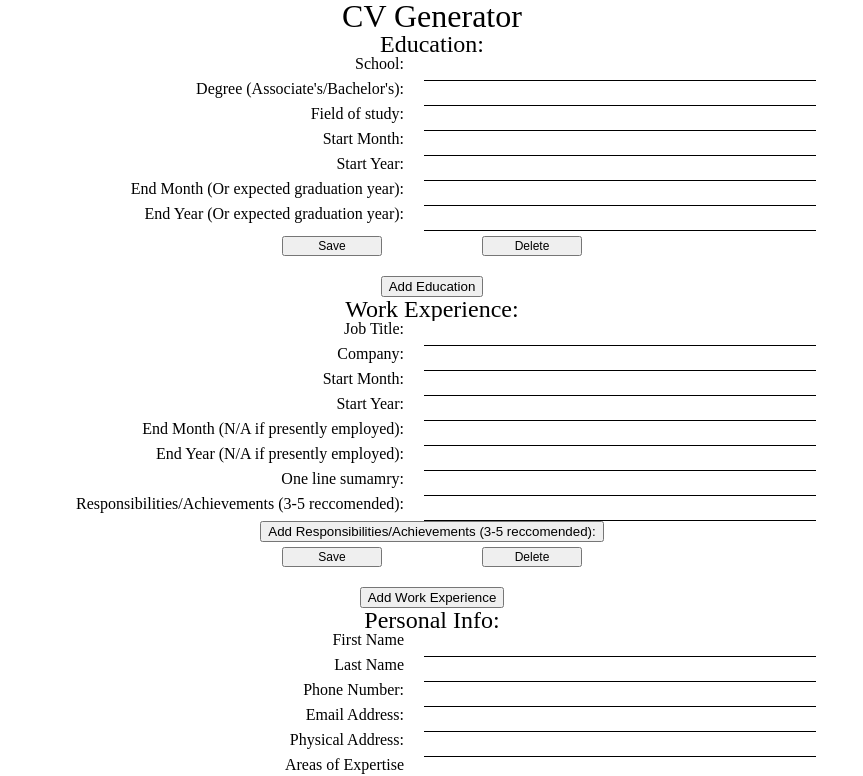
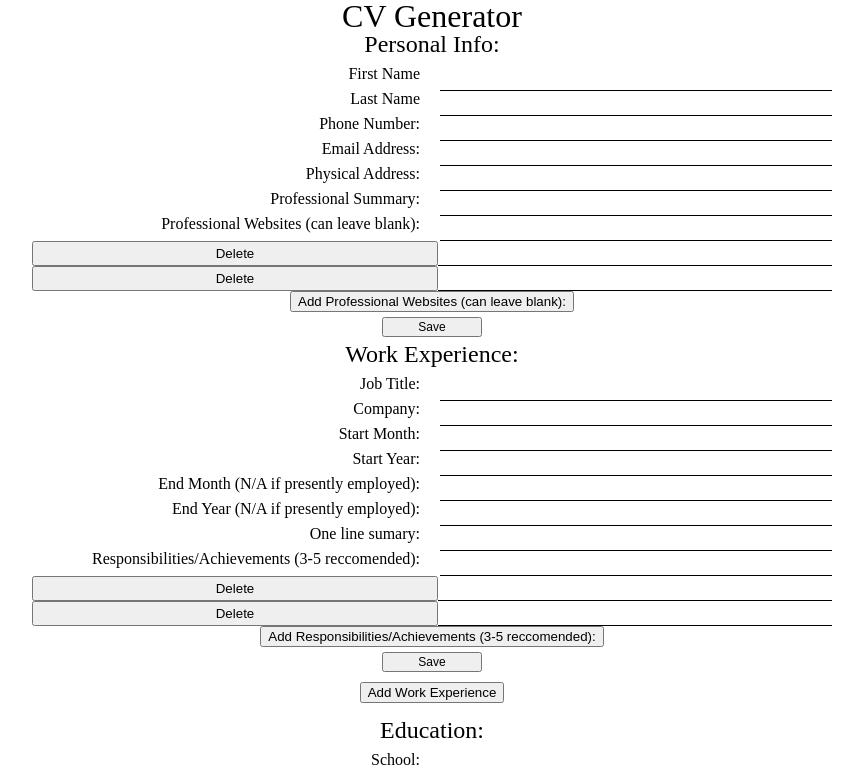
Before and after one commit to Vorelli/cv-project, a React app: page / in a window 1280 px wide. Shown: the top 776 px of the page, without its empty margins (208-1071 px from the left). Built offline with nearby package versions, Linux system fonts and the light colour scheme.

Commit message:
Good spot before adding the generate/print CV functionality

```diff
--- a/src/components/App.js
+++ b/src/components/App.js
@@ -1,7 +1,4 @@
 import React, { Component } from 'react';
-import PersonalInfo from './PersonalInfo';
-import Education from './Education';
-import Experience from './Experience';
 import educationFields from '../data/educationFields';
 import experienceFields from '../data/experienceFields';
 import personalInfoFields from '../data/personalInfoFields';
@@ -43,70 +40,60 @@ export default class App extends Component {
   createEmptyFieldInfo(fields) {
     let values = {};
     for (let i = 0; i < fields.length; i++) {
-      console.log(fields[i]);
-      console.log(fields[i].multipleInputs);
-      values[fields[i].class] = fields[i].multipleInputs ? [''] : '';
-      console.log(values[fields[i].class]);
+      // initialize multiple inputs with 3 rather than 1 as it's
+      // easier to delete rather than create and i feel like 3 is
+      // a good middleground.
+      values[fields[i].class] = fields[i].multipleInputs ? ['', '', ''] : '';
     }
     return values;
   }
 
-  addEducation() {
+  handleChange(fieldName, indexOfField, event, valueProperties) {
+    const { multipleInputs, index, className } = valueProperties;
+    const value = event.target.value;
+    event.preventDefault();
+
     this.setState((state) => {
-      state.values.education.push(this.createEmptyFieldInfo(educationFields));
+      if (multipleInputs) {
+        state.values[fieldName][indexOfField][className][index] = value;
+      } else {
+        state.values[fieldName][indexOfField][className] = value;
+      }
       return state;
     });
   }
 
-  addExperience() {
+  addField(fieldsName) {
     this.setState((state) => {
-      state.values.experience.push(this.createEmptyFieldInfo(experienceFields));
+      const { fields } = this.state.fields[fieldsName];
+      const emptyFieldInfo = this.createEmptyFieldInfo(fields);
+      state.values[fieldsName].push(emptyFieldInfo);
       return state;
     });
   }
 
-  handleChange(field, indexOfField, event, valueProperties) {
-    console.log(this.state.values[field][indexOfField]);
+  deleteField(fieldName, fieldIndex) {
     this.setState((state) => {
-      if (valueProperties.multipleInputs) {
-        state.values[field][indexOfField][valueProperties.className][
-          valueProperties.index
-        ] = event.target.value;
-      } else {
-        state.values[field][indexOfField][valueProperties.className] =
-          event.target.value;
-      }
-      console.log(state.values, event.target.value);
+      state.values[fieldName].splice(fieldIndex, 1);
       return state;
     });
   }
 
-  save(name, data) {
-    this.setState(
-      (state) => {
-        state[name] = data;
-        console.log(data);
-        return state;
-      },
-      () => console.log(this.state[name])
-    );
+  addEntry(fieldName, fieldIndex, entryName) {
+    this.setState((state) => {
+      state.values[fieldName][fieldIndex][entryName].push('');
+      return state;
+    });
   }
 
-  deleteSingular(a, b, c) {
-    console.log(a, b, c);
-  }
-
-  addEntry(a, b, c) {
-    console.log(a, b, c);
-  }
-
-  addField(a, b, c, d) {
-    console.log(a, b, c, d);
+  deleteEntry(fieldName, fieldIndex, entryName, entryIndex) {
+    this.setState((state) => {
+      state.values[fieldName][fieldIndex][entryName].splice(entryIndex, 1);
+      return state;
+    });
   }
 
   render() {
-    console.log(this.state);
-
     return (
       <div className='app'>
         <h1>CV Generator</h1>
@@ -114,9 +101,10 @@ export default class App extends Component {
           fieldsInfo={this.state.values}
           fields={this.state.fields}
           handleInput={this.handleChange.bind(this)}
-          deleteSingular={this.deleteSingular.bind(this)}
+          deleteSingular={this.deleteField.bind(this)}
           addEntry={this.addEntry.bind(this)}
           addField={this.addField.bind(this)}
+          deleteEntry={this.deleteEntry.bind(this)}
         />
       </div>
     );
--- a/src/components/Education.js
+++ /dev/null
@@ -1,101 +0,0 @@
-import React, { Component } from 'react';
-import Fields from './Fields';
-
-export default class Education extends Component {
-  constructor(props) {
-    super(props);
-
-    this.state = {
-      fields: [
-        { class: 'school', label: 'School:' },
-        { class: 'degree', label: "Degree (Associate's/Bachelor's):" },
-        { class: 'fieldOfStudy', label: 'Field of study:' },
-        { class: 'startMonth', label: 'Start Month:' },
-        { class: 'startYear', label: 'Start Year:' },
-        {
-          class: 'endMonth',
-          label: 'End Month (Or expected graduation year):',
-        },
-        {
-          class: 'endYear',
-          label: 'End Year (Or expected graduation year):',
-        },
-      ],
-    };
-
-    this.addEducation();
-  }
-
-  deleteSingular(index) {
-    const temp = this.props.fieldInfo
-      .slice(0, index)
-      .concat(this.props.fieldInfo.slice(index + 1));
-    this.props.saveEdit(temp);
-  }
-
-  saveSingular(index, tempValues) {
-    const temp = this.props.fieldInfo;
-    temp[index] = tempValues;
-    this.props.saveEdit(temp);
-  }
-
-  addEducation() {
-    const emptyEducation = {
-      school: '',
-      degree: '',
-      fieldOfStudy: '',
-      startMonth: '',
-      startYear: '',
-      endMonth: '',
-      endYear: '',
-    };
-
-    this.props.saveEdit(this.props.fieldInfo.concat(emptyEducation));
-  }
-
-  addExperience() {
-    const emptyExperience = {
-      jobTitle: '',
-      company: '',
-      startMonth: '',
-      startYear: '',
-      endMonth: '',
-      endYear: '',
-      oneLineSummary: '',
-      responsibilities: [''],
-    };
-    console.log(emptyExperience);
-    let newObj = this.props.fieldInfo.concat(emptyExperience);
-    console.log(newObj);
-    this.props.saveEdit(newObj);
-  }
-
-  render() {
-    const educationFields = this.props.fieldInfo.map((field, index) => {
-      return (
-        <Fields
-          fields={this.state.fields}
-          saveEdit={this.saveSingular.bind(this, index)}
-          fieldInfo={field}
-          key={index + field}
-          array={true}
-          deleteSingular={this.deleteSingular.bind(this, index)}
-        />
-      );
-    });
-
-    return (
-      <div className='education'>
-        <div className='header'>
-          <h2>Education History</h2>
-        </div>
-        {educationFields}
-        <div className='addButton'>
-          <button type='button' onClick={this.addEducation.bind(this)}>
-            Add Education
-          </button>
-        </div>
-      </div>
-    );
-  }
-}
--- a/src/components/Experience.js
+++ /dev/null
@@ -1,96 +0,0 @@
-import React, { Component } from 'react';
-import Fields from './Fields';
-
-export default class Experience extends Component {
-  constructor(props) {
-    super(props);
-
-    this.state = {
-      fields: [
-        { class: 'jobTitle', label: 'Job Title:' },
-        { class: 'company', label: 'Company:' },
-        { class: 'startMonth', label: 'Start Month:' },
-        { class: 'startYear', label: 'Start Year:' },
-        { class: 'endMonth', label: 'End Month (N/A if presently employed):' },
-        { class: 'endYear', label: 'End Year (N/A if presently employed):' },
-        { class: 'oneLineSummary', label: 'One line sumamry:' },
-        {
-          class: 'responsibilities',
-          label: 'Responsibilities (3-5 reccomended):',
-          multipleInputs: true,
-        },
-      ],
-    };
-
-    this.addExperience();
-  }
-
-  deleteSingular(index) {
-    const temp = this.props.fieldInfo
-      .slice(0, index)
-      .concat(this.props.fieldInfo.slice(index + 1));
-    this.props.saveEdit(temp);
-  }
-
-  saveSingular(index, tempValues) {
-    console.log('the index is: ' + index);
-    const currentValuesUpdated = this.props.fieldInfo;
-    currentValuesUpdated[index] = tempValues;
-    console.log(index, tempValues);
-    this.props.saveEdit(currentValuesUpdated);
-  }
-
-  addExperience() {
-    const emptyExperience = {
-      jobTitle: '',
-      company: '',
-      startMonth: '',
-      startYear: '',
-      endMonth: '',
-      endYear: '',
-      oneLineSummary: '',
-      responsibilities: [''],
-    };
-    console.log(emptyExperience);
-    let newObj = this.props.fieldInfo.concat(emptyExperience);
-    console.log(newObj);
-    this.props.saveEdit(newObj);
-  }
-
-  addEntry(index, name) {
-    const temp = this.props.fieldInfo;
-    temp[index][name].push('');
-    this.props.saveEdit(temp);
-  }
-
-  render() {
-    const fieldsList = this.props.fieldInfo.map((field, index) => {
-      console.log(index);
-      return (
-        <Fields
-          fields={this.state.fields}
-          saveEdit={this.saveSingular.bind(this, index)}
-          fieldInfo={field}
-          key={index + field}
-          index={index}
-          array={true}
-          deleteSingular={this.deleteSingular.bind(this, index)}
-          addEntry={this.addEntry.bind(this, index)}
-          parent='workExperience'
-        />
-      );
-    });
-
-    return (
-      <div className='workExperience'>
-        <div className='header'>
-          <h2>Work Experience</h2>
-        </div>
-        {fieldsList}
-        <button type='button' onClick={this.addExperience.bind(this)}>
-          Add Work Experience
-        </button>
-      </div>
-    );
-  }
-}
--- a/src/components/Fields.js
+++ b/src/components/Fields.js
@@ -4,22 +4,11 @@ export default class Fields extends Component {
   constructor(props) {
     super(props);
 
-    this.state = { editing: true };
-  }
-
-  handleChange(event, index, multipleInputs) {
-    /*
-    this.setState((state, _) => {
-      let tempValues = state.tempValues;
-      if (multipleInputs) {
-        const arr = tempValues[event.target.className];
-        arr[index] = event.target.value;
-        tempValues[event.target.className] = arr;
-      } else tempValues[event.target.className] = event.target.value;
-      console.log(tempValues);
-      state.tempValues = tempValues;
-      return { state };
-    }); */
+    this.state = {
+      editing: true,
+      fields: props.fieldsTotal.fields,
+      multipleFields: props.fieldsTotal.multipleFields,
+    };
   }
 
   saveEdit() {
@@ -64,59 +53,52 @@ export default class Fields extends Component {
   }
 
   render() {
-    console.log(this.props.fields, this.props.fieldInfo);
     let displayedFields = [];
-    for (let i = 0; i < this.props.fields.length; i++) {
-      const key = this.props.fields[i].class;
+    for (let i = 0; i < this.state.fields.length; i++) {
+      const key = this.state.fields[i].class;
 
-      const numInputDisplays =
-        1 ||
-        (this.props.fields[i].multipleInputs &&
-          this.props.fieldInfo[key].length);
+      let numInputDisplays = 1;
+      if (this.state.fields[i].multipleInputs)
+        numInputDisplays = this.props.fieldInfo[key].length;
       const fields = [];
 
       for (let j = 0; j < numInputDisplays; j++) {
-        const label = <label>{j == 0 ? this.props.fields[i].label : ''}</label>;
+        const label = <label>{j == 0 ? this.state.fields[i].label : ''}</label>;
         let inputOrDisplay;
         if (this.state.editing) {
-          inputOrDisplay = this.makeInput(this.props.fields[i], j);
+          inputOrDisplay = this.makeInput(this.state.fields[i], j);
         } else {
-          inputOrDisplay = this.makeDisplay(this.props.fields[i], j);
+          inputOrDisplay = this.makeDisplay(this.state.fields[i], j);
         }
 
-        const singularField = (
-          <div
-            className='field'
-            key={
-              this.props.fieldInfo[key].class +
-              ':' +
-              this.props.fields[i].label +
-              i
-            }
-          >
-            {label}
+        fields.push(
+          <div className='field' key={key + j}>
+            {j > 0 ? (
+              <button
+                type='button'
+                className='deleteEntry'
+                onClick={this.props.deleteEntry.bind(this, key, j)}
+              >
+                Delete
+              </button>
+            ) : (
+              label
+            )}
             {inputOrDisplay}
           </div>
         );
-
-        fields.push(singularField);
       }
 
-      if (this.props.fields[i].multipleInputs) {
+      if (this.state.fields[i].multipleInputs) {
         fields.push(
           <button
             type='button'
             onClick={
-              this.props.addEntry
-                ? this.props.addEntry.bind(
-                    this,
-                    this.props.fieldInfo[key].class
-                  )
-                : null
+              this.props.addEntry ? this.props.addEntry.bind(this, key) : null
             }
             key='addButton'
           >
-            {'Add ' + this.props.fields[i].label}
+            {'Add ' + this.state.fields[i].label}
           </button>
         );
       }
@@ -124,65 +106,7 @@ export default class Fields extends Component {
       displayedFields.push(fields);
     }
 
-    /* const fieldKeys = Object.keys(this.props.fieldInfo);
-    const displayedFields = fieldKeys.map((key) => {
-      const numInputDisplays =
-        1 || this.props.fieldInfo[this.props.fields[key].class].length;
-      const fields = [];
-      for (let i = 0; i < numInputDisplays; i++) {
-        const label = (
-          <label htmlFor={this.props.fields[key].class}>
-            {i == 0 ? fieldInfo[key].label : ''}
-          </label>
-        );
-        let inputOrDisplay;
-        if (this.state.editing)
-          inputOrDisplay = this.makeInput({
-            className: fieldInfo[key].class,
-            type: fieldInfo[key].type,
-            index: i,
-            multipleInputs: fieldInfo[key].multipleInputs,
-          });
-        else
-          inputOrDisplay = this.makeDisplay({
-            className: fieldInfo[key].class,
-            index: i,
-            multipleInputs: fieldInfo[key].multipleInputs,
-          });
-
-        const singularField = (
-          <div
-            className='field'
-            key={fieldInfo[key].class + ':' + fieldInfo[key].label + i}
-          >
-            {label}
-            {inputOrDisplay}
-          </div>
-        );
-
-        fields.push(singularField);
-      }
-
-      if (fieldInfo[key].multipleInputs) {
-        fields.push(
-          <button
-            type='button'
-            onClick={
-              this.props.addEntry
-                ? this.props.addEntry.bind(this, fieldInfo[key].class)
-                : null
-            }
-            key='addButton'
-          >
-            {'Add ' + fieldInfo[key].label}
-          </button>
-        );
-      }
-
-      return fields;
-    }); */
-
-    const del = this.props.multipleFields ? (
+    const del = this.state.multipleFields ? (
       <button type='button' onClick={this.props.deleteSingular.bind(this)}>
         Delete
       </button>
--- a/src/components/FieldsDisplayer.js
+++ b/src/components/FieldsDisplayer.js
@@ -7,36 +7,38 @@ import Fields from './Fields';
 // while passing the handle input back up to app
 
 export default function FieldsDisplayer(props) {
-  const fieldInfosKeys = Object.keys(props.fieldsInfo);
-  console.log(props.fields);
+  const fieldInfosKeys = Object.keys(props.fieldsInfo).reverse();
   const fields = fieldInfosKeys.map((fieldInfoKey) => {
     const fields = props.fieldsInfo[fieldInfoKey].map((fieldInd, index) => {
       return (
         <Fields
+          key={fieldInfoKey + index}
           fieldInfo={fieldInd}
           handleInput={props.handleInput.bind(this, fieldInfoKey, index)}
+          fieldsTotal={props.fields[fieldInfoKey]}
           multipleFields={props.fields[fieldInfoKey].multipleValues}
-          deleteSingular={props.deleteSingular.bind(this)}
+          deleteSingular={props.deleteSingular.bind(this, fieldInfoKey, index)}
           fields={props.fields[fieldInfoKey].fields}
-          addEntry={props.addEntry.bind(this)}
+          addEntry={props.addEntry.bind(this, fieldInfoKey, index)}
+          deleteEntry={props.deleteEntry.bind(this, fieldInfoKey, index)}
         />
       );
     });
+    const addButtonLabel = `Add ${props.fields[fieldInfoKey].header.slice(
+      0,
+      props.fields[fieldInfoKey].header.length - 1
+    )}`;
+    const addButtonFunction = props.addField.bind(this, fieldInfoKey);
+
     return (
-      <div className={fieldInfoKey}>
+      <div className={fieldInfoKey} key={fieldInfoKey}>
         <div className='header'>
           <h2>{props.fields[fieldInfoKey].header}</h2>
         </div>
         {fields}
         {props.fields[fieldInfoKey].multipleValues && (
-          <button
-            type='button'
-            onClick={props.addField.bind(this, fieldInfoKey)}
-          >
-            {`Add ${props.fields[fieldInfoKey].header.slice(
-              0,
-              props.fields[fieldInfoKey].header.length - 1
-            )}`}
+          <button type='button' onClick={addButtonFunction}>
+            {addButtonLabel}
           </button>
         )}
       </div>
@@ -44,26 +46,3 @@ export default function FieldsDisplayer(props) {
   });
   return fields;
 }
-
-/*
-export default class FieldDisplayer extends Component {
-  constructor(props) {
-    super(props);
-  }
-
-  render() {
-    return (
-      <div className={this.props.className}>
-        <div className='header'>
-          <h2 key={'heading'}>{this.props.header}</h2>
-        </div>
-        <Fields
-          fieldInfo={this.props.fieldInfo}
-          fields={this.state.fields}
-          handleChange={this.props.handleChange.bind(this)}
-        />
-      </div>
-    );
-  }
-}
-*/
--- a/src/components/PersonalInfo.js
+++ /dev/null
@@ -1,41 +0,0 @@
-import React, { Component } from 'react';
-import Fields from './Fields';
-
-export default class PersonalInfo extends Component {
-  constructor(props) {
-    super(props);
-
-    console.log(this.props);
-
-    this.state = {
-      fields: [
-        { class: 'firstName', label: 'First Name' },
-        { class: 'lastName', label: 'Last Name' },
-        { class: 'phoneNumber', label: 'Phone Number:', type: 'tel' },
-        { class: 'email', label: 'Email Address:', type: 'email' },
-        { class: 'address', label: 'Physical Address:' },
-        {
-          class: 'areasOfExpertise',
-          label: 'Areas of Expertise',
-          multipleInputs: true,
-        },
-      ],
-    };
-  }
-
-  render() {
-    return (
-      <div className='personalInfo'>
-        <div className='header'>
-          <h2 key={'heading'}>Personal Info</h2>
-        </div>
-        <Fields
-          fieldInfo={this.props.fieldInfo}
-          fields={this.state.fields}
-          editing={this.state.editing}
-          saveEdit={this.props.saveEdit.bind(this)}
-        />
-      </div>
-    );
-  }
-}
--- a/src/data/experienceFields.js
+++ b/src/data/experienceFields.js
@@ -5,7 +5,7 @@ export default [
   { class: 'startYear', label: 'Start Year:' },
   { class: 'endMonth', label: 'End Month (N/A if presently employed):' },
   { class: 'endYear', label: 'End Year (N/A if presently employed):' },
-  { class: 'oneLineSummary', label: 'One line sumamry:' },
+  { class: 'oneLineSummary', label: 'One line sumary:' },
   {
     class: 'responsibilities',
     label: 'Responsibilities/Achievements (3-5 reccomended):',
--- a/src/data/personalInfoFields.js
+++ b/src/data/personalInfoFields.js
@@ -5,8 +5,12 @@ export default [
   { class: 'email', label: 'Email Address:', type: 'email' },
   { class: 'address', label: 'Physical Address:' },
   {
-    class: 'areasOfExpertise',
-    label: 'Areas of Expertise',
+    class: 'professionalSummary',
+    label: 'Professional Summary:',
+  },
+  {
+    class: 'professionalWebsites',
+    label: 'Professional Websites (can leave blank):',
     multipleInputs: true,
   },
 ];
--- a/src/style.sass
+++ b/src/style.sass
@@ -11,13 +11,15 @@
       h1
         margin-bottom: 10px
     div.inputFields
-      margin-bottom: 20px
+      margin-bottom: 5px
+      margin-top: 10px
       float: left
       width: 100%
       div.field
         width: 100%
-        float: left
+        display: flex
         label, input, div
+          flex: 1
           height: 25px
           display: block
           float: left
@@ -29,6 +31,8 @@
           text-align: left
         input
           border-bottom: 1px solid black
+        button
+          flex: 1
     div.saveEdit
       margin-top: 5px
       width: 100%
@@ -37,6 +41,9 @@
         font-size: 75%
         margin: 0 50px
         width: 100px
+    >button
+      margin-bottom: 15px
+      margin-top: 5px
   div.addButton
     float: left
     width: 100%
@@ -47,3 +54,5 @@
   h2
     font-size: 150%
     text-decoration: bold
+input ~ label
+  background-color: grey
```
